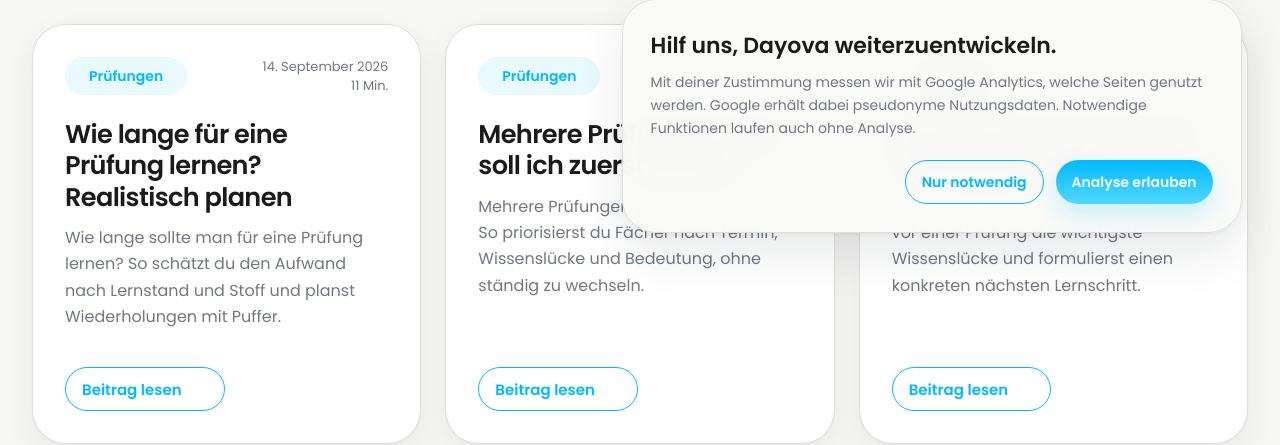
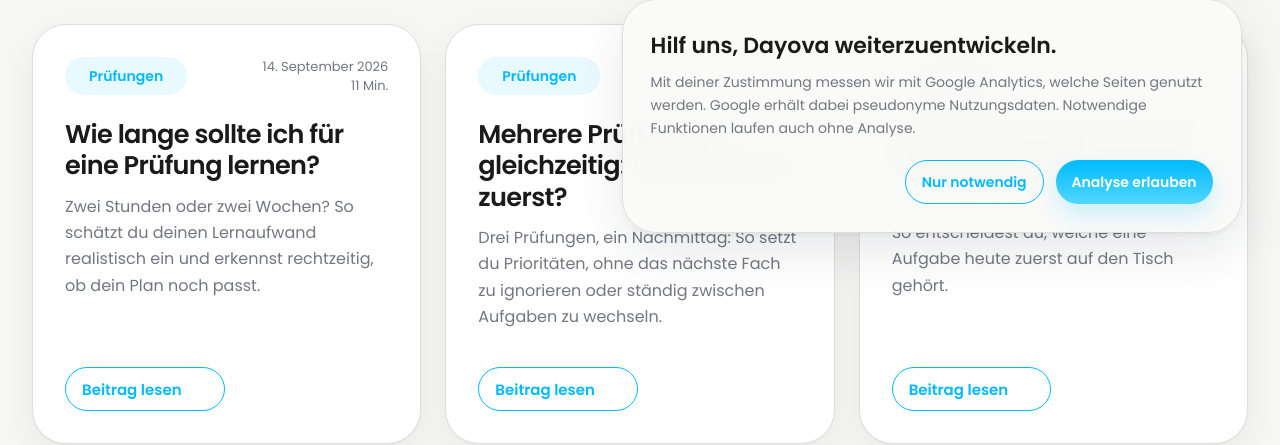
Before and after one commit to Dayova/dayova-website, a Next.js app: page /blog in a window 1280 px wide. Shown: the part 533-978 px from the top of the page. Built offline with nearby package versions, Linux system fonts and the light colour scheme; no server answers; some icons are missing.

Commit message:
seo: preserve existing article copy and titles

```diff
--- a/src/app/(marketing)/blog/[slug]/page.tsx
+++ b/src/app/(marketing)/blog/[slug]/page.tsx
@@ -9,9 +9,7 @@
 import {
   blogArticles,
   getBlogArticle,
-  getBlogArticleDescription,
   getBlogArticleModifiedAt,
-  getBlogArticleTitle,
   getRelatedBlogArticles,
 } from "@/content/blog";
 import {
@@ -43,19 +41,16 @@
     return {};
   }
 
-  const title = getBlogArticleTitle(article);
-  const description = getBlogArticleDescription(article);
-
   return {
-    title,
-    description,
+    title: article.title,
+    description: article.excerpt,
     alternates: {
       canonical: `/blog/${article.slug}`,
     },
     openGraph: {
       type: "article",
-      title,
-      description,
+      title: article.title,
+      description: article.excerpt,
       url: `/blog/${article.slug}`,
       siteName,
       locale: "de_DE",
@@ -66,8 +61,8 @@
     },
     twitter: {
       card: "summary_large_image",
-      title,
-      description,
+      title: article.title,
+      description: article.excerpt,
       images: [defaultOgImage.url],
     },
   };
@@ -84,14 +79,12 @@
   }
 
   const articleUrl = `${siteUrl}/blog/${article.slug}`;
-  const articleTitle = getBlogArticleTitle(article);
-  const articleDescription = getBlogArticleDescription(article);
   const articleBreadcrumb = createBreadcrumbStructuredData(
     `/blog/${article.slug}`,
     [
       { name: "Dayova", path: "/" },
       { name: "Lernblog", path: "/blog" },
-      { name: articleTitle, path: `/blog/${article.slug}` },
+      { name: article.title, path: `/blog/${article.slug}` },
     ],
   );
   const relatedArticles = getRelatedBlogArticles(article);
@@ -101,8 +94,8 @@
       {
         "@type": "BlogPosting",
         "@id": `${articleUrl}#article`,
-        headline: articleTitle,
-        description: articleDescription,
+        headline: article.title,
+        description: article.excerpt,
         datePublished: article.publishedAtISO,
         dateModified: getBlogArticleModifiedAt(article),
         mainEntityOfPage: {
@@ -134,8 +127,8 @@
         "@type": "WebPage",
         "@id": `${articleUrl}#webpage`,
         url: articleUrl,
-        name: articleTitle,
-        description: articleDescription,
+        name: article.title,
+        description: article.excerpt,
         inLanguage: "de-DE",
         isPartOf: { "@id": websiteId },
         breadcrumb: { "@id": articleBreadcrumb["@id"] },
@@ -166,8 +159,8 @@
               </time>
               <span>{article.readingTime} Lesezeit</span>
             </div>
-            <h1 id="article-title">{articleTitle}</h1>
-            <p>{articleDescription}</p>
+            <h1 id="article-title">{article.title}</h1>
+            <p>{article.excerpt}</p>
           </div>
         </div>
       </section>
@@ -236,7 +229,7 @@
                   <li key={relatedArticle.slug}>
                     <Link href={`/blog/${relatedArticle.slug}`}>
                       <span>{relatedArticle.category}</span>
-                      <strong>{getBlogArticleTitle(relatedArticle)}</strong>
+                      <strong>{relatedArticle.title}</strong>
                       <small>{relatedArticle.readingTime} Lesezeit</small>
                     </Link>
                   </li>
--- a/src/app/(marketing)/blog/page.tsx
+++ b/src/app/(marketing)/blog/page.tsx
@@ -8,11 +8,7 @@
 import { DayovaIcon } from "@/components/ui/huge-icon";
 import { PageHero } from "@/components/ui/page-hero";
 import { siteConfig } from "@/config/site";
-import {
-  blogArticles,
-  getBlogArticleDescription,
-  getBlogArticleTitle,
-} from "@/content/blog";
+import { blogArticles } from "@/content/blog";
 import {
   createPageMetadata,
   createPageStructuredData,
@@ -48,7 +44,7 @@
     "@type": "ListItem",
     position: index + 1,
     url: `${siteUrl}/blog/${article.slug}`,
-    name: getBlogArticleTitle(article),
+    name: article.title,
   })),
 };
 
@@ -69,12 +65,12 @@
           <ArticleFilter
             articles={blogArticles.map((article) => ({
               category: article.category,
-              excerpt: getBlogArticleDescription(article),
+              excerpt: article.excerpt,
               publishedAt: article.publishedAt,
               publishedAtISO: article.publishedAtISO,
               readingTime: article.readingTime,
               slug: article.slug,
-              title: getBlogArticleTitle(article),
+              title: article.title,
             }))}
           />
         </div>
--- a/src/content/blog.ts
+++ b/src/content/blog.ts
@@ -4,10 +4,7 @@
 import { blogArticlesSeptember2026 } from "./blog/articles-2026-september";
 import { articleDeepDives } from "./blog/article-deep-dives";
 import { articlePracticeSections } from "./blog/article-practice";
-import {
-  blogSeoPriorities,
-  strategicRelatedArticleSlugs,
-} from "./blog/seo-priorities";
+import { strategicRelatedArticleSlugs } from "./blog/seo-priorities";
 import { articleSources } from "./blog/sources";
 import type { BlogArticle } from "./blog/types";
 
@@ -67,12 +64,6 @@
   blogArticles.map((article) => [article.slug, article]),
 );
 
-for (const slug of Object.keys(blogSeoPriorities)) {
-  if (!blogArticlesBySlug.has(slug)) {
-    throw new Error(`SEO priority references unknown blog article "${slug}".`);
-  }
-}
-
 for (const [slug, relatedSlugs] of Object.entries(
   strategicRelatedArticleSlugs,
 )) {
@@ -93,19 +84,8 @@
   return blogArticlesBySlug.get(slug);
 }
 
-export function getBlogArticleTitle(article: BlogArticle) {
-  return blogSeoPriorities[article.slug]?.title ?? article.title;
-}
-
-export function getBlogArticleDescription(article: BlogArticle) {
-  return blogSeoPriorities[article.slug]?.description ?? article.excerpt;
-}
-
 export function getBlogArticleModifiedAt(article: BlogArticle) {
-  if (
-    blogSeoPriorities[article.slug] ||
-    strategicRelatedArticleSlugs[article.slug]
-  ) {
+  if (strategicRelatedArticleSlugs[article.slug]) {
     return "2026-09-17T17:30:00+02:00";
   }
 
--- a/src/content/blog/seo-priorities.ts
+++ b/src/content/blog/seo-priorities.ts
@@ -1,43 +1,3 @@
-export type BlogSeoPriority = {
-  title: string;
-  description: string;
-};
-
-export const blogSeoPriorities: Readonly<
-  Partial<Record<string, BlogSeoPriority>>
-> = {
-  "mehrere-pruefungen-gleichzeitig-was-lerne-ich-zuerst": {
-    title: "Mehrere Prüfungen: Was soll ich zuerst lernen?",
-    description:
-      "Mehrere Prüfungen gleichzeitig lernen: So priorisierst du Fächer nach Termin, Wissenslücke und Bedeutung, ohne ständig zu wechseln.",
-  },
-  "was-soll-ich-heute-fuer-die-pruefung-lernen": {
-    title: "Was soll ich heute für die Prüfung lernen?",
-    description:
-      "Was soll ich heute lernen? So findest du vor einer Prüfung die wichtigste Wissenslücke und formulierst einen konkreten nächsten Lernschritt.",
-  },
-  "ein-lernplan-der-in-deinen-alltag-passt": {
-    title: "Lernplan erstellen: So passt er in deinen Alltag",
-    description:
-      "Einen realistischen Lernplan erstellen: So verbindest du Prüfungen, Aufgaben und freie Zeiten zu machbaren Lernschritten für deinen Alltag.",
-  },
-  "wiederholen-allein-reicht-nicht": {
-    title: "Lernstoff richtig wiederholen: Lesen reicht nicht",
-    description:
-      "Lernstoff richtig wiederholen heißt abrufen, anwenden und Abstände nutzen. Warum wiederholtes Lesen allein kaum verlässliches Wissen schafft.",
-  },
-  "warum-schlaf-beim-lernen-gewinnt": {
-    title: "Schlaf und Lernen: Warum Schlaf Wissen festigt",
-    description:
-      "Schlaf unterstützt Gedächtnis, Aufmerksamkeit und Abruf. Warum eine zusätzliche Lernstunde nachts die Prüfungsvorbereitung verschlechtern kann.",
-  },
-  "wie-lange-sollte-ich-fuer-eine-pruefung-lernen": {
-    title: "Wie lange für eine Prüfung lernen? Realistisch planen",
-    description:
-      "Wie lange sollte man für eine Prüfung lernen? So schätzt du den Aufwand nach Lernstand und Stoff und planst Wiederholungen mit Puffer.",
-  },
-};
-
 export const strategicRelatedArticleSlugs: Readonly<
   Partial<Record<string, readonly string[]>>
 > = {
```
